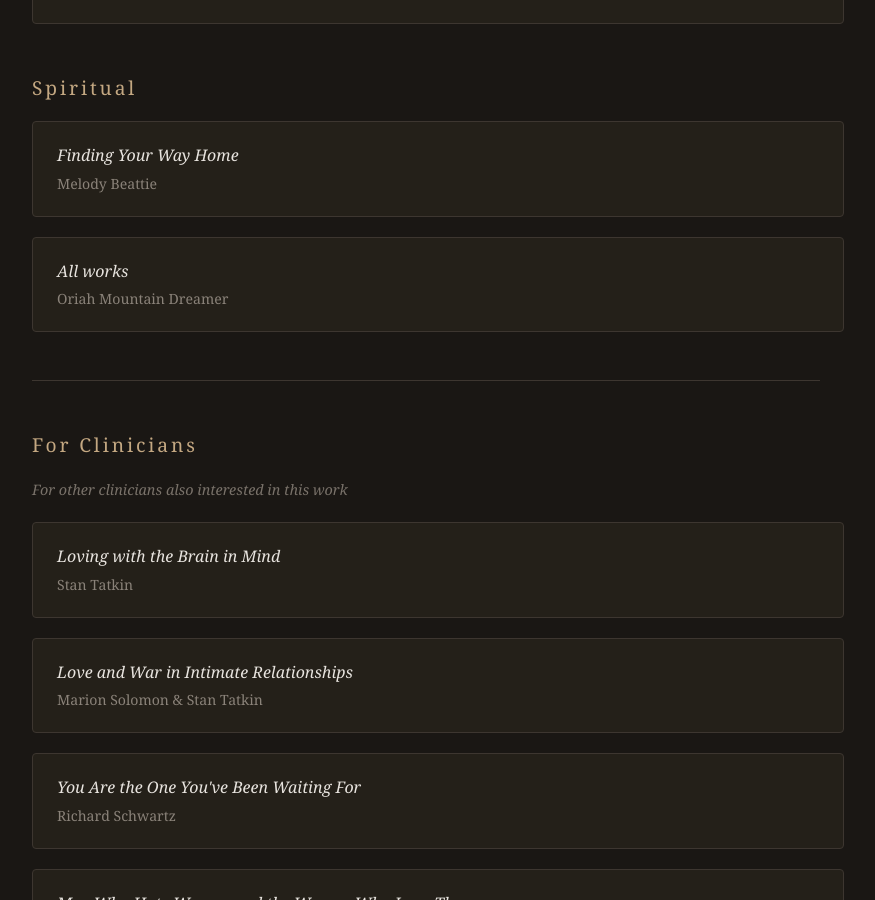
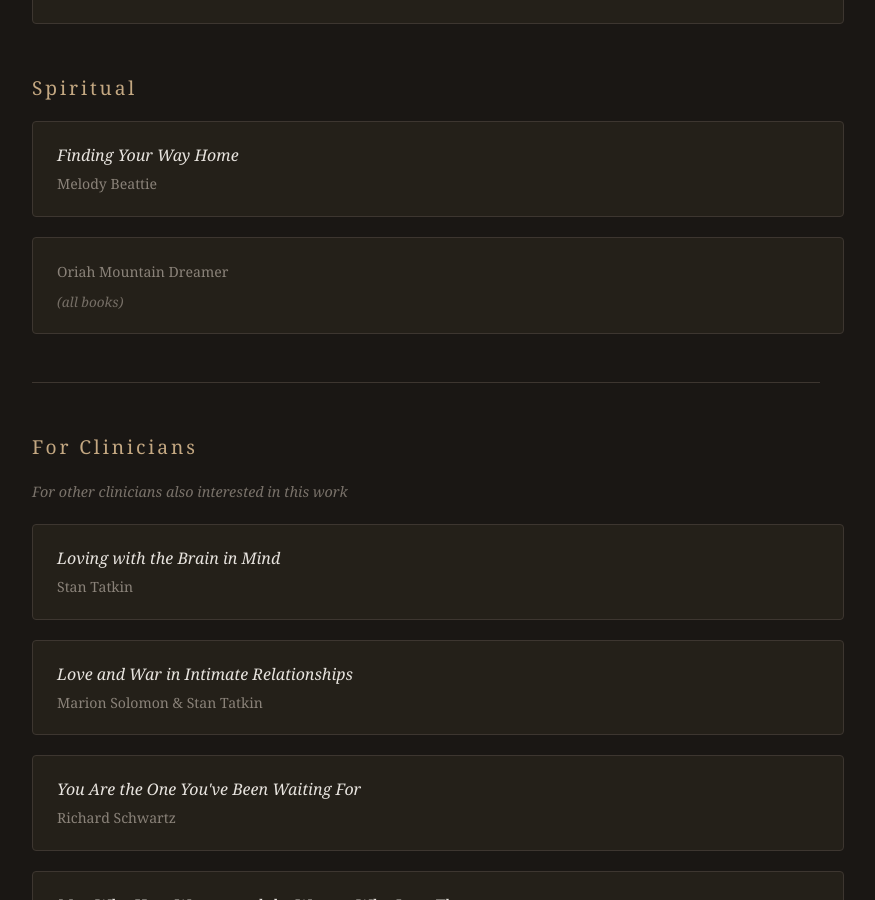
Before and after one commit to geosh5676/geosh5676.github.io, a Jekyll site: the page readings.html, which Jekyll copies as it is, in a window 1280 px wide and 900 px high, scrolled down 6186 px. Shown: the whole window, without its empty margins (214-1089 px from the left). Built offline with Jekyll 4.4.1, drawn with Linux system fonts in a browser that asks for light colours.

Commit message:
Update Oriah Mountain Dreamer to parenthetical style
Co-Authored-By: Claude Opus 4.6 <noreply@anthropic.com>

```diff
--- a/readings.html
+++ b/readings.html
@@ -478,8 +478,8 @@
                 <div class="book-author">Melody Beattie</div>
             </div>
             <div class="reading-card">
-                <div class="book-title">All works</div>
                 <div class="book-author">Oriah Mountain Dreamer</div>
+                <div class="book-note">(all books)</div>
             </div>
         </section>
 
```
